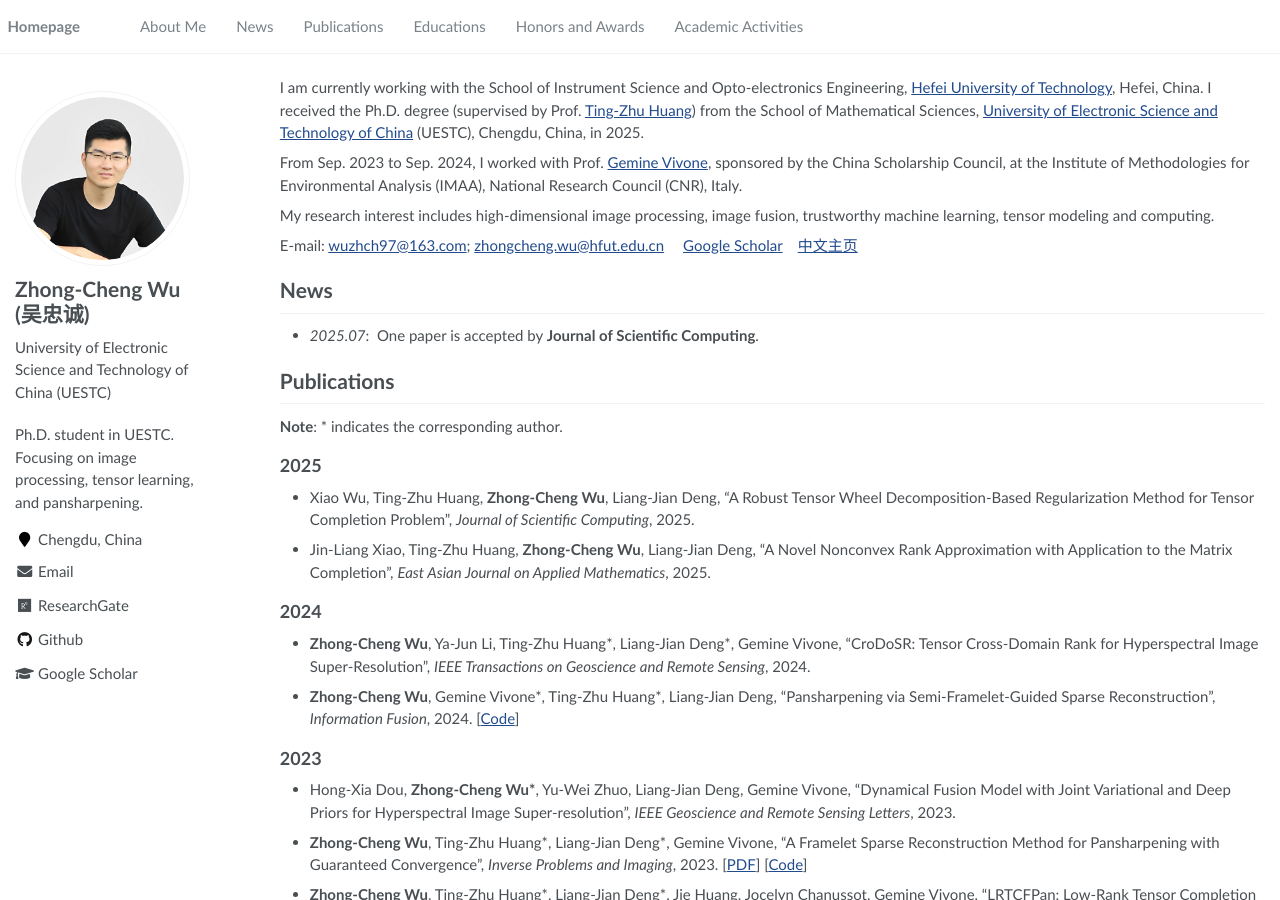
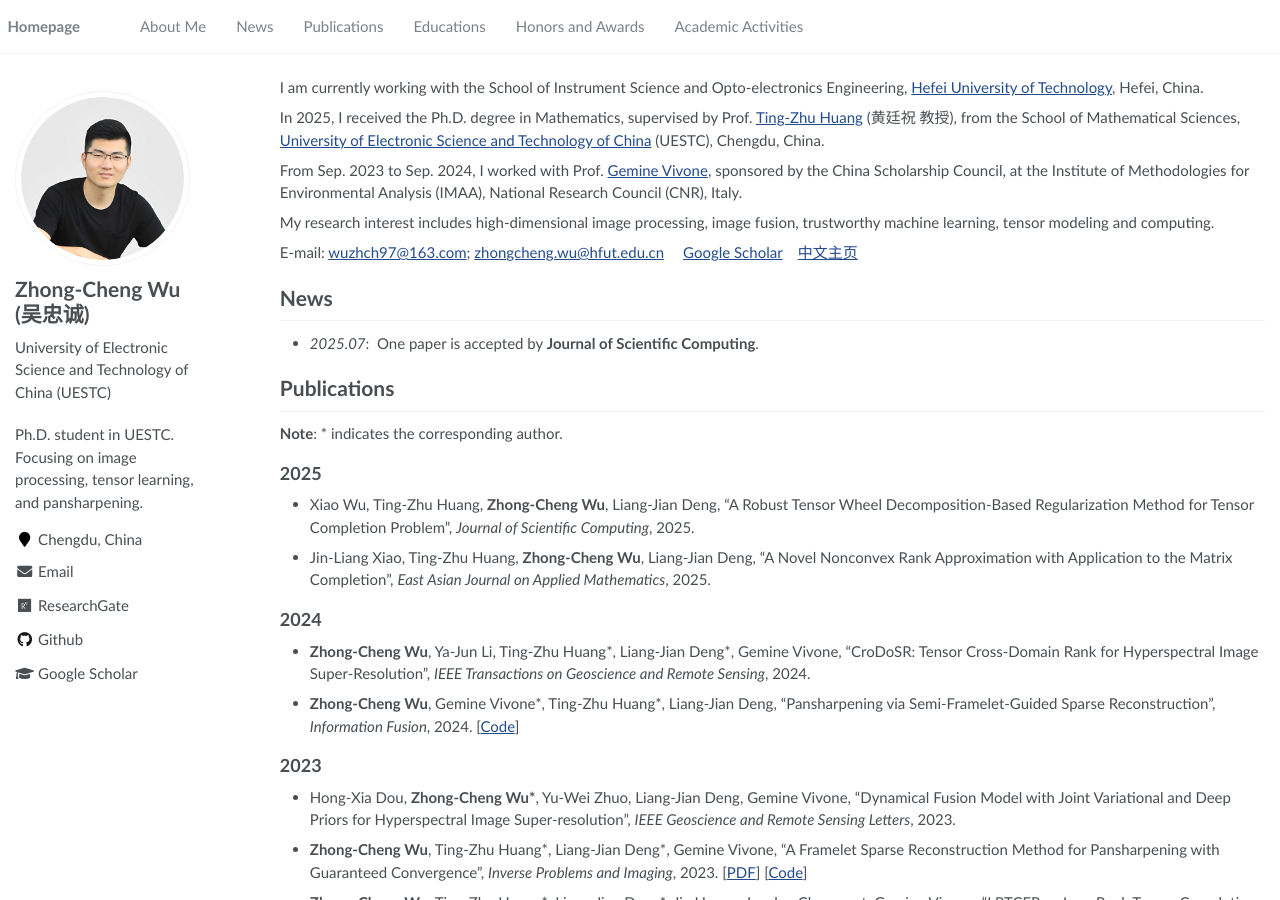
Before and after one commit to zhongchengwu/zhongchengwu.github.io, a Jekyll site: the page built from _pages/about.md, in a window 1280 px wide and 900 px high. Built offline with Jekyll 4.4.1, drawn with Linux system fonts in a browser that asks for light colours.

Commit message:
Update about.md

```diff
--- a/_pages/about.md
+++ b/_pages/about.md
@@ -18,7 +18,9 @@ redirect_from:
 <span class='anchor' id='about-me'></span>
 
 
-I am currently working with the School of Instrument Science and Opto-electronics Engineering, [Hefei University of Technology](https://www.hfut.edu.cn/), Hefei, China. I received the Ph.D. degree (supervised by Prof. [Ting-Zhu Huang](http://www.math.uestc.edu.cn/info/1081/2041.htm)) from the School of Mathematical Sciences, [University of Electronic Science and Technology of China](https://www.uestc.edu.cn/) (UESTC), Chengdu, China, in 2025.
+I am currently working with the School of Instrument Science and Opto-electronics Engineering, [Hefei University of Technology](https://www.hfut.edu.cn/), Hefei, China.
+
+In 2025, I received the Ph.D. degree in Mathematics, supervised by Prof. [Ting-Zhu Huang](http://www.math.uestc.edu.cn/info/1081/2041.htm) (黄廷祝 教授), from the School of Mathematical Sciences, [University of Electronic Science and Technology of China](https://www.uestc.edu.cn/) (UESTC), Chengdu, China.
 
 From Sep. 2023 to Sep. 2024, I worked with Prof. [Gemine Vivone](https://sites.google.com/site/vivonegemine), sponsored by the China Scholarship Council, at the Institute of Methodologies for Environmental Analysis (IMAA), National Research Council (CNR), Italy.
 
```
